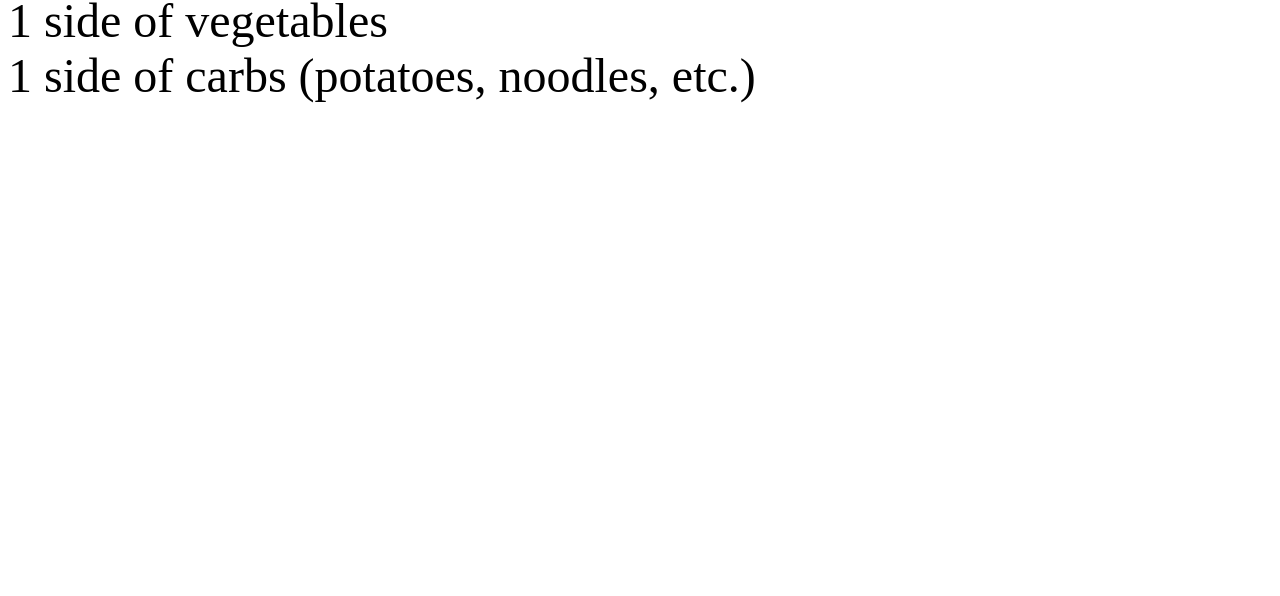
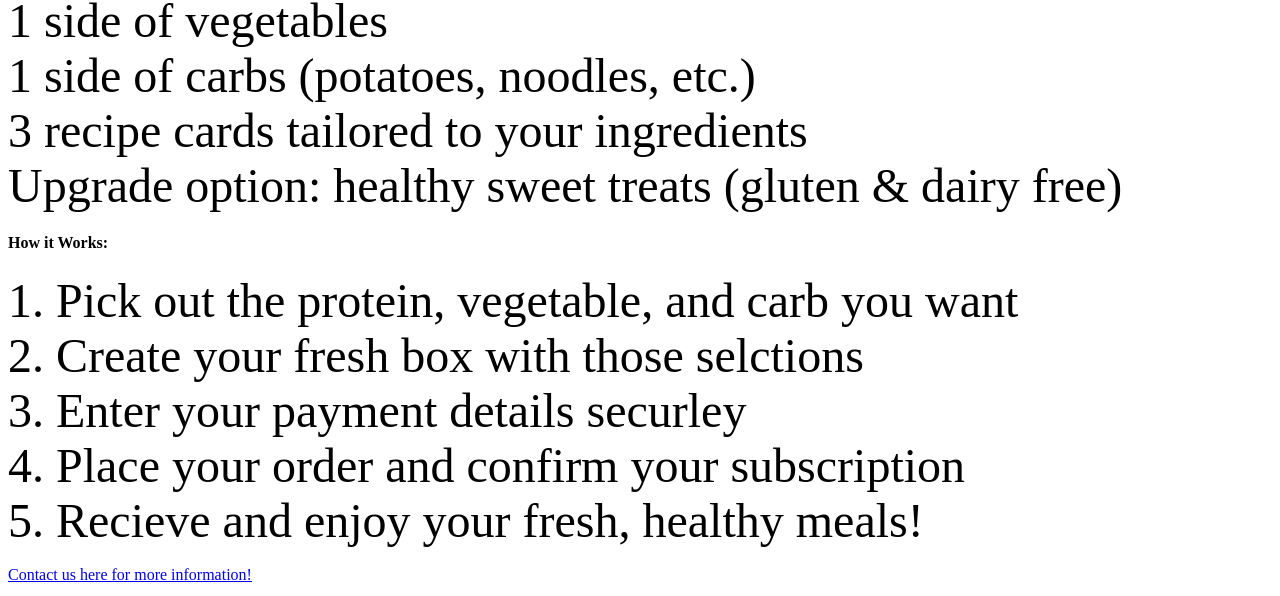
Before and after one commit to oliviafeehan/productspage.io, a plain HTML site: page index.html in a window 1280 px wide. Shown: the part 561-1157 px from the top of the page. Before the commit the page ends 800 px from the top, so only its background shows below. Drawn offline with Linux system fonts and the light colour scheme.

Commit message:
Update index.html

```diff
--- a/index.html
+++ b/index.html
@@ -22,3 +22,29 @@ needs.</i>
 <font size = "12">1 side of vegetables</font>
 <br>
 <font size = "12">1 side of carbs (potatoes, noodles, etc.)</font>
+<br>
+<font size = "12">3 recipe cards tailored to your ingredients</font>
+<br>
+<font size = "12">Upgrade option: healthy sweet treats (gluten & dairy free)</font>
+<br>
+<h4><b>How it Works:</b></h4>
+<font size = "12">1. Pick out the protein, vegetable, and carb you want </font>
+<br>
+<font size = "12">2. Create your fresh box with those selctions</font>
+<br>
+<font size = "12">3. Enter your payment details securley</font>
+<br>
+<font size = "12">4. Place your order and confirm your subscription</font>
+<br>
+<font size = "12">5. Recieve and enjoy your fresh, healthy meals!</font>
+<br>
+<br>
+<a href = "mailto:oliviafeehan1804@gmail.com">Contact us here for more information!</a>
+<br>
+<br>
+<img width="500" height="300" alt="ChatGPT Image Oct 1, 2025, 12_00_23 PM" src="https://github.com/user-attachments/assets/da651031-aed0-4c13-96f1-b499686ceeab" />
+<br>
+<br>
+
+</body>
+</html>
```
